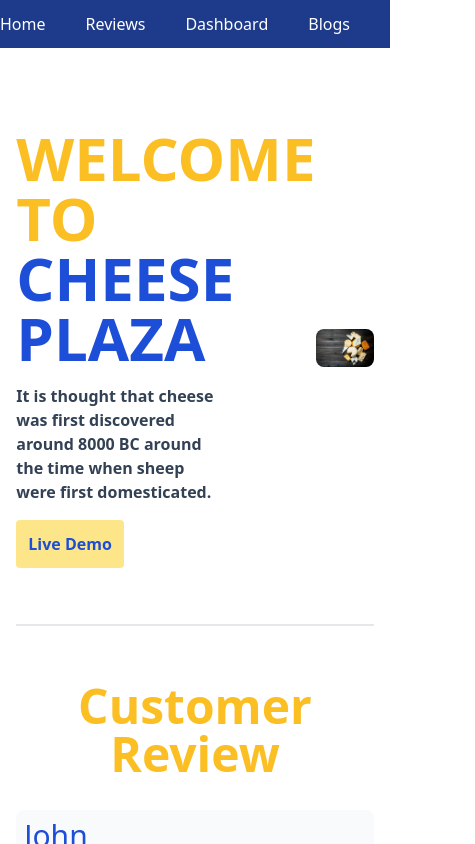
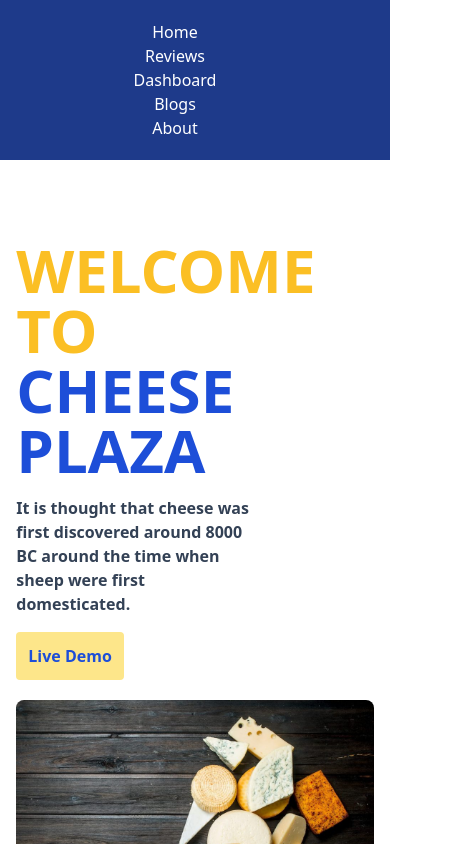
Before and after one commit to ThakurSaad/cheese-plaza, a React (Create React App) app: page / in a window 390 px wide. Shown: the top 844 px of the page, 475 px wide, since content can reach past the window. Built offline with nearby package versions, Linux system fonts and the light colour scheme.

Commit message:
home responsive

```diff
--- a/src/components/Header/Header.js
+++ b/src/components/Header/Header.js
@@ -4,7 +4,7 @@ import { Link } from "react-router-dom";
 
 const Header = () => {
   return (
-    <div className="bg-blue-900 text-white text-center py-3">
+    <div className="lg:flex lg:justify-center grid sm:grid-cols-1 bg-blue-900 text-white text-center py-5">
       <Link className="mr-10 hover:text-amber-300 duration-150" to="/">Home</Link>
       <Link className="mr-10 hover:text-amber-300 duration-150" to="/reviews">Reviews</Link>
       <Link className="mr-10 hover:text-amber-300 duration-150" to="/dashboard">Dashboard</Link>
--- a/src/components/Home/Home.js
+++ b/src/components/Home/Home.js
@@ -17,7 +17,7 @@ const Home = () => {
 
   return (
     <main>
-      <header className="flex items-center w-full mt-20">
+      <header className="grid lg:grid-cols-2 justify-items-center w-full mt-20">
         <section className="box-border">
           <h1 className="text-6xl text-amber-400 font-bold">
             WELCOME TO <br />{" "}
@@ -31,8 +31,8 @@ const Home = () => {
             Live Demo
           </button>
         </section>
-        <section className="w-5/6">
-          <img className="w-fit rounded-lg" src={banner} alt="cheese" />
+        <section className="w-full">
+          <img className="w-fit mt-5 lg:mt-0 rounded-lg" src={banner} alt="cheese" />
         </section>
       </header>
       <hr className="my-14 border-t-2" />
```
Also changed, not shown: 1 other file (tests, documents, lock files or other folders).
